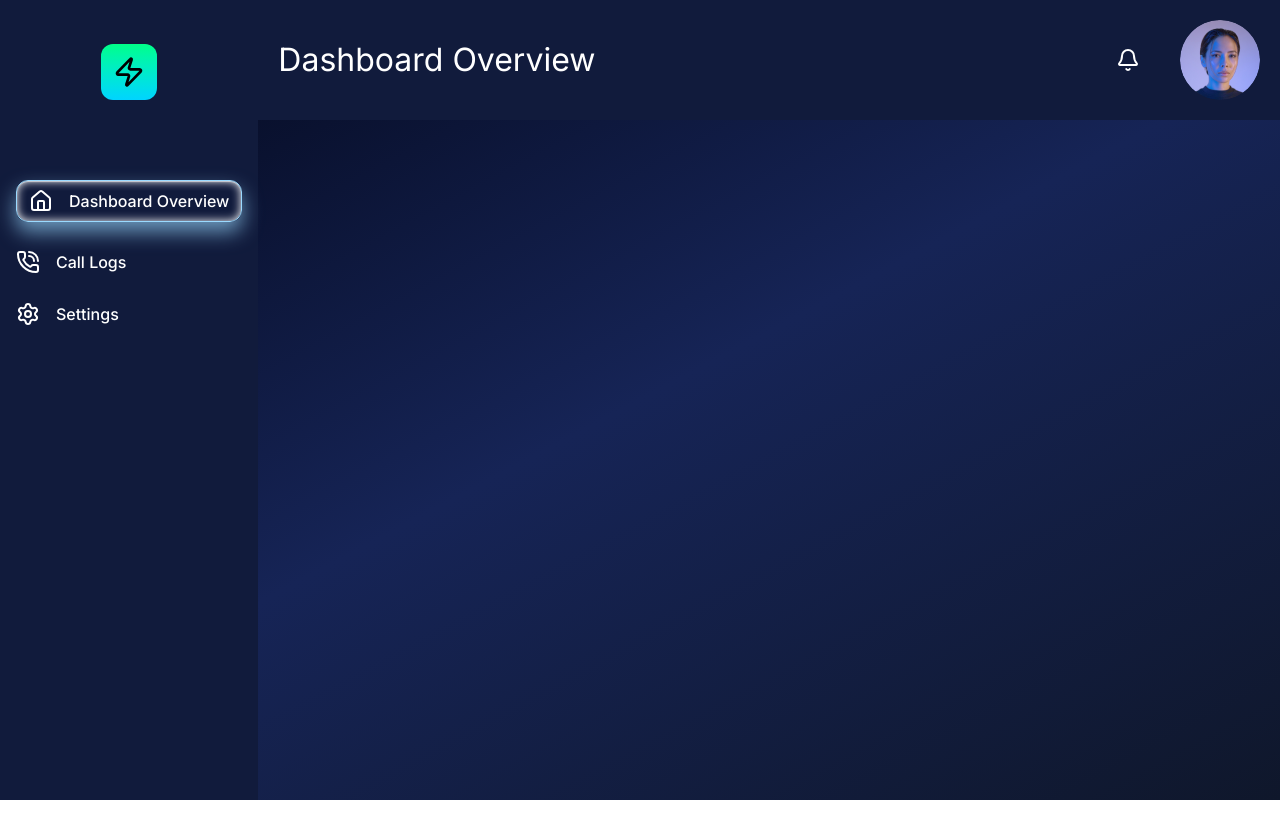
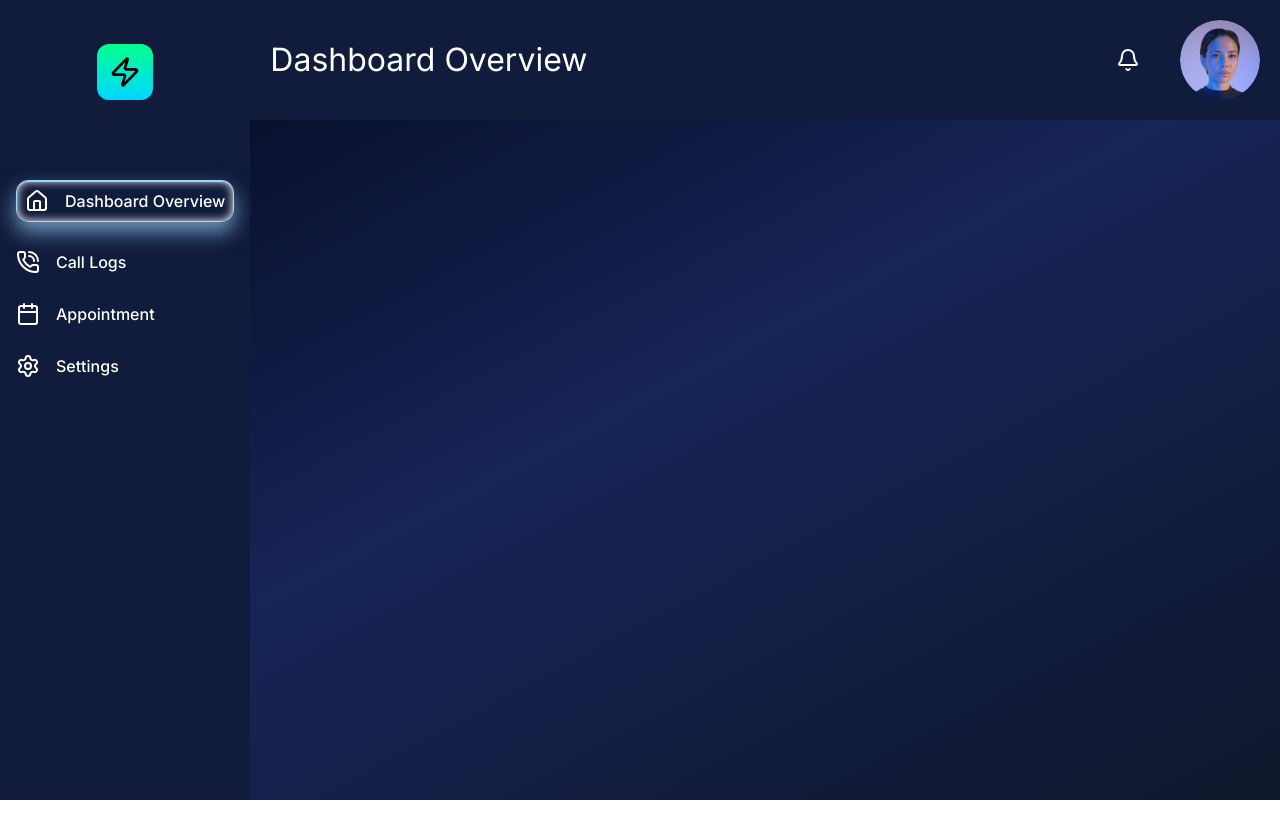
Before and after one commit to AtikHasan16/task-manager-dashboard, a React (Vite) app: page / in a window 1280 px wide. Built offline with nearby package versions, Linux system fonts and the light colour scheme.

Commit message:
added sidebar all itmems

```diff
--- a/src/components/Sidebar.jsx
+++ b/src/components/Sidebar.jsx
@@ -1,25 +1,33 @@
 import React from "react";
 import Logo from "./Logo";
 import { NavLink } from "react-router";
-import { Home, PhoneCall, Settings } from "lucide-react";
+import { Calendar, Home, PhoneCall, Settings } from "lucide-react";
 
 const Sidebar = () => {
+  const menuStyle = "flex items-center gap-4 ";
+
   const links = (
     <>
       <li>
-        <NavLink to="/" className="flex items-center gap-4">
+        <NavLink to="/" className={`${menuStyle}`}>
           <Home></Home>{" "}
           <span className="hidden lg:flex">Dashboard Overview</span>
         </NavLink>
       </li>
       <li>
-        <NavLink to="/call-logs" className="flex items-center gap-4">
+        <NavLink to="/call-logs" className={`${menuStyle}`}>
           <PhoneCall></PhoneCall>{" "}
           <span className="hidden lg:flex">Call Logs</span>
         </NavLink>
       </li>
       <li>
-        <NavLink to="/settings" className="flex items-center gap-4">
+        <NavLink to="/appointments" className={`${menuStyle}`}>
+          <Calendar></Calendar>
+          <span className="hidden lg:flex">Appointment</span>
+        </NavLink>
+      </li>
+      <li>
+        <NavLink to="/settings" className={`${menuStyle}`}>
           <Settings></Settings>
           <span className="hidden lg:flex">Settings</span>
         </NavLink>
@@ -27,12 +35,14 @@ const Sidebar = () => {
     </>
   );
   return (
-    <div className="bg-primary text-white h-screen p-2">
+    <div className="bg-primary text-white h-screen p-2 ">
       <div className="flex justify-center pt-9">
         <Logo></Logo>
       </div>
       <div>
-        <ul className="mt-18 flex flex-col items-center lg:items-start gap-7 font-medium p-2">{links}</ul>
+        <ul className="mt-18 flex flex-col items-center lg:items-start gap-7 font-medium p-2">
+          {links}
+        </ul>
       </div>
     </div>
   );
--- a/src/index.css
+++ b/src/index.css
@@ -14,8 +14,9 @@
 }
 
 .active {
+  width: 100%;
   border: 1px solid white;
-  padding: 8px 12px;
+  padding: 8px;
   border-radius: 12px;
   backdrop-filter: blur(4px);
   border: 1px solid rgb(155, 218, 255);
@@ -23,7 +24,7 @@
     inset 0 1px 1px rgba(255, 255, 255, 0.6),
     inset 0 0 10px rgba(255, 255, 255),
     0 10px 20px rgba(155, 218, 255, 0.651);
-  transition: all 0.3s ease;
+
 }
 
 body {
```
